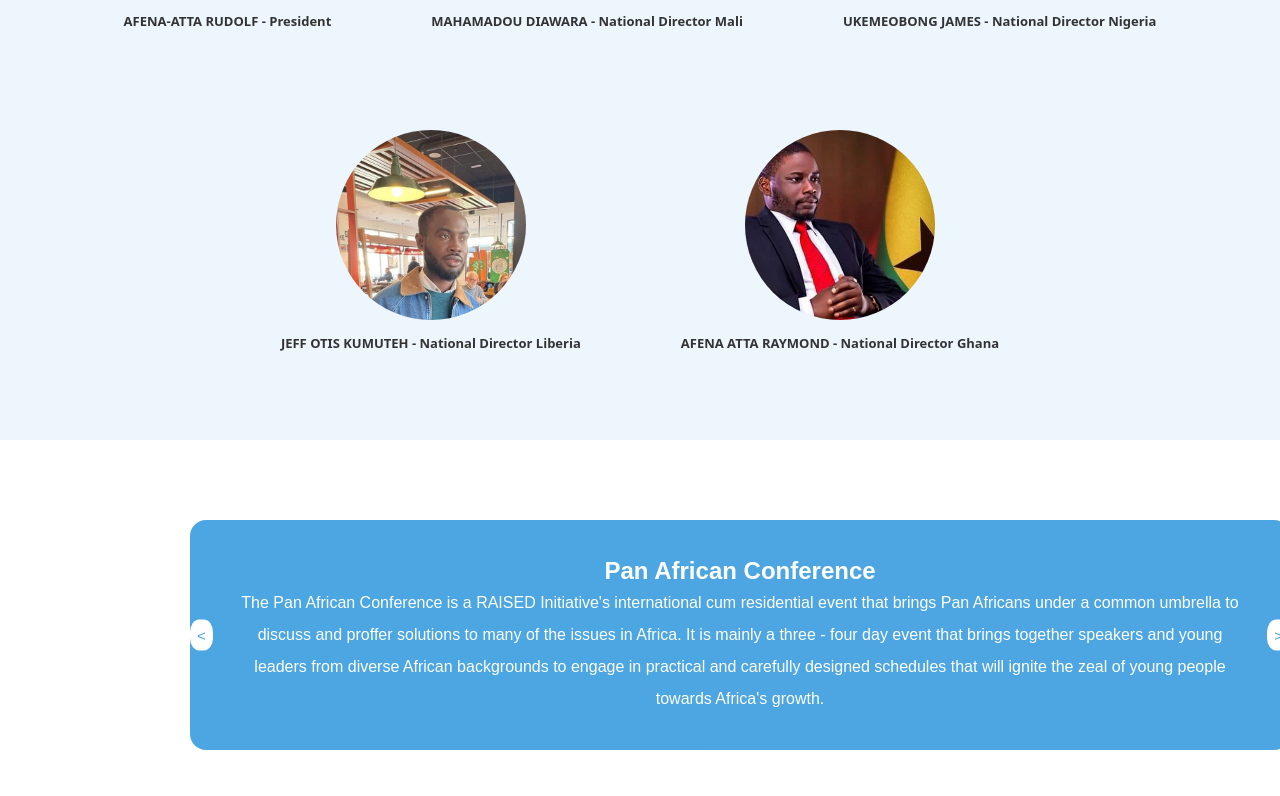
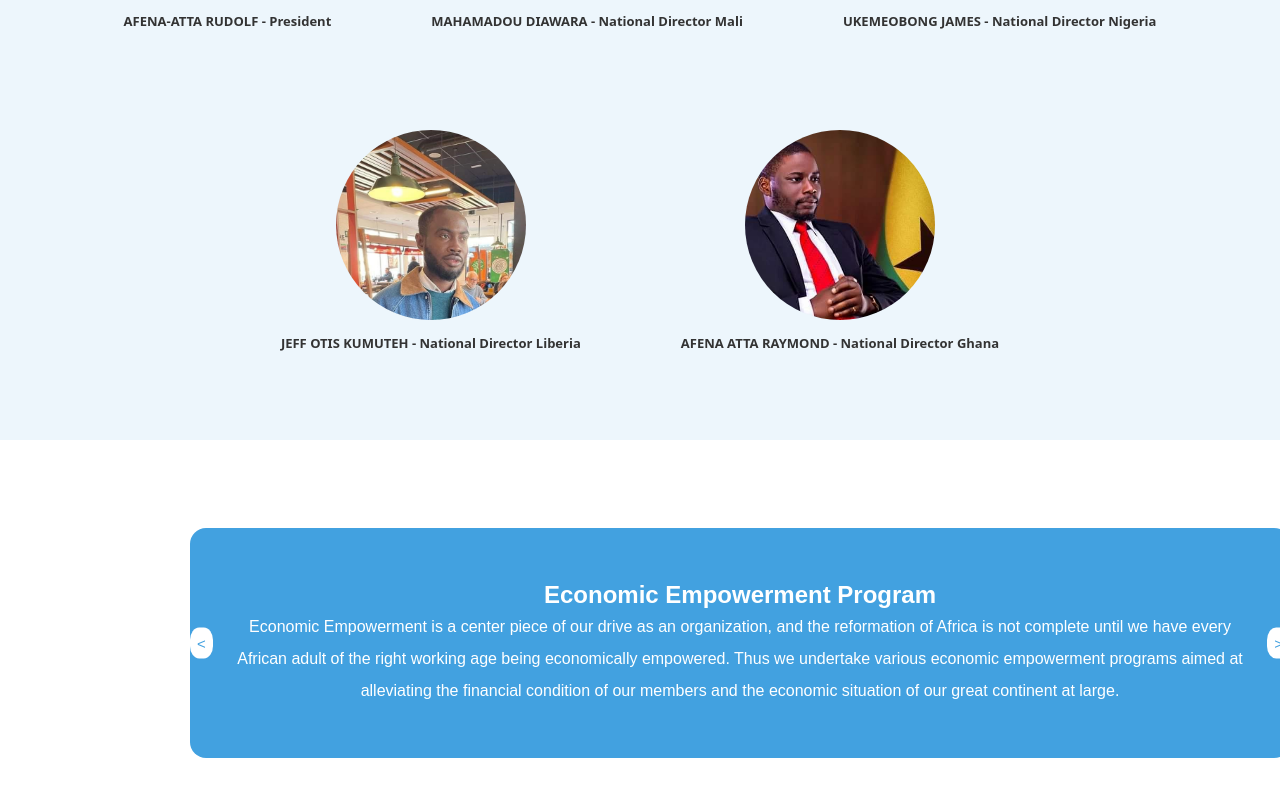
Before and after one commit to Iydeejames/Raised-Initiative-website, a React (Create React App) app: page / in a window 1280 px wide. Shown: the part 1880-2676 px from the top of the page. Built offline with nearby package versions, Linux system fonts and the light colour scheme.

Commit message:
CSS Changed

```diff
--- a/src/App.css
+++ b/src/App.css
@@ -437,7 +437,7 @@
   padding: 2.5rem;
   opacity: 0;
   margin-left: 190px;
-  top: -10rem;
+  top: -7rem;
   transition: opacity 1.2s ease-in-out;
 }
 
@@ -445,7 +445,7 @@
   display: flex;
   justify-content: space-between;
   align-items: center;
-  height: 60vh;
+  height: 50vh;
   overflow: hidden;
 }
 
--- a/src/components/EventsSection.js
+++ b/src/components/EventsSection.js
@@ -54,7 +54,7 @@
     useEffect(() => {
       const interval = setInterval(() => {
         nextSlide();
-      }, 5000); // Change slide every 5 seconds
+      }, 8000); // Change slide every 5 seconds
 
       return () => clearInterval(interval);
     }, [currentEventIndex]);
```
